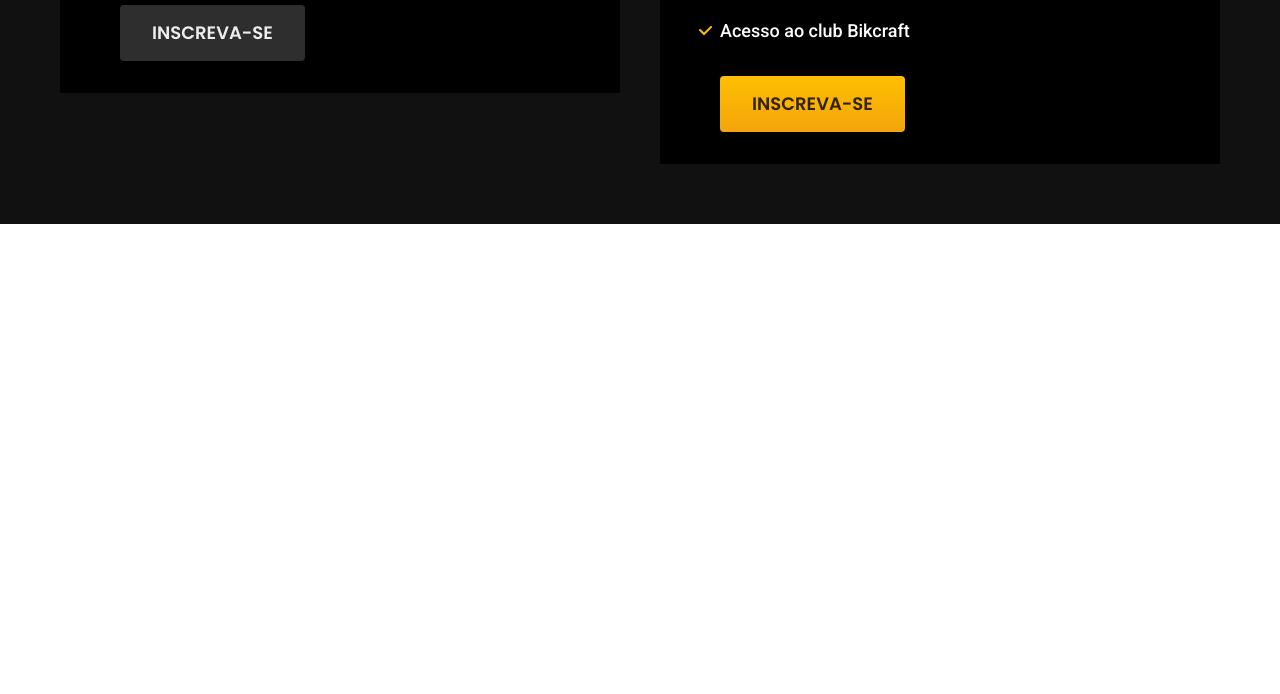
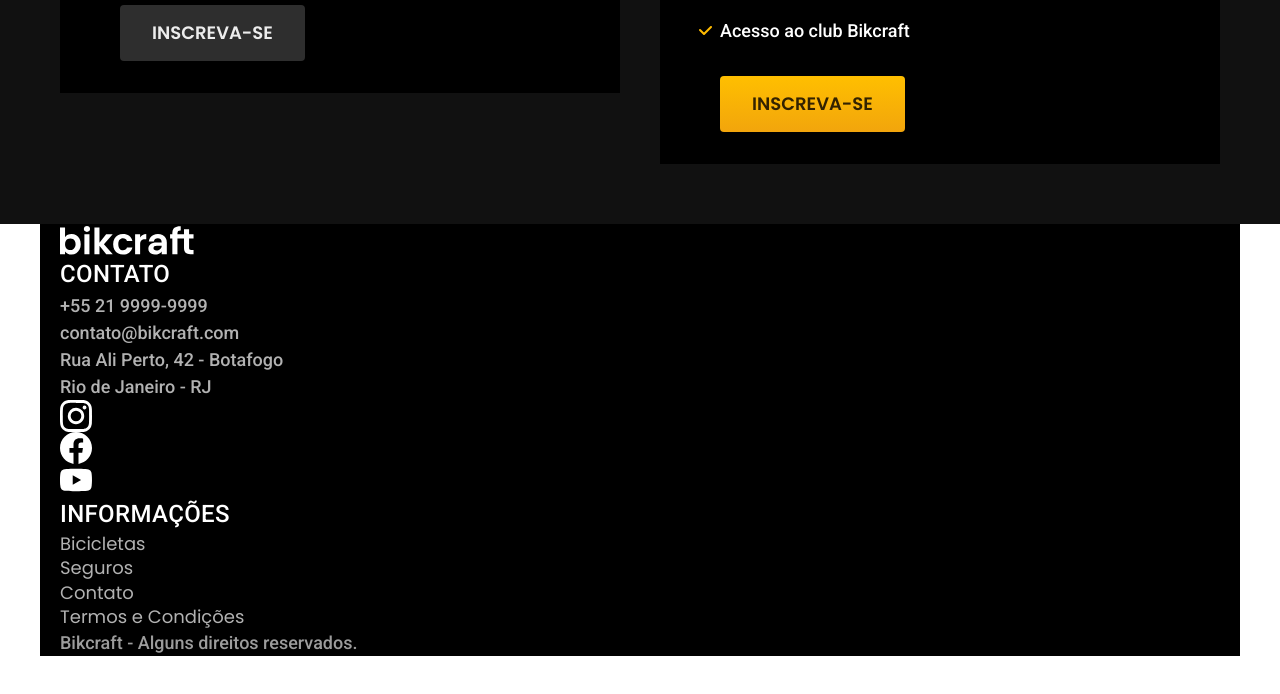
Before and after one commit to rafaelsassuncao/Site-Bikcraft-Oficial, a plain HTML site: page index.html in a window 1280 px wide. Shown: the part 4342-5036 px from the top of the page. Drawn offline with Linux system fonts and the light colour scheme.

Commit message:
criacao da pagina footer

```diff
--- /dev/null
+++ b/css/global/footer.css
@@ -0,0 +1,3 @@
+.footer {
+  background: var(--cor-12)
+}
--- a/css/style.css
+++ b/css/style.css
@@ -3,6 +3,7 @@
 @import "./utlidades/cores.css";
 
 @import "global/header.css";
+@import "global/footer.css";
 
 
 /* Utlidades */
--- a/index.html
+++ b/index.html
@@ -151,6 +151,44 @@
       </div>
     </div>
   </article>
+
+  <footer class="footer-bg">
+    <div class="footer  container">
+      <img src="img/bikcraft.svg" alt="Bikcraft">
+      <div class="footer-contato">
+        <h3 class="font-2-l-b cor-0">Contato</h3>
+        <ul class="font-2-m cor-5">
+          <li><a href="tel:+5521999999999">+55 21 9999-9999</a></li>
+          <li><a href="maito:contato@bikcraft.com">contato@bikcraft.com</a></li>
+          <li>Rua Ali Perto, 42 - Botafogo</li>
+          <li>Rio de Janeiro - RJ</li>
+        </ul>
+        <div class="footer-redes">
+          <a href="./">
+            <img src="img/redes/instagram.svg" alt="instagram">
+          </a>
+          <a href="./">
+            <img src="img/redes/facebook.svg" alt="Facebook">
+          </a>
+          <a href="./">
+            <img src="img/redes/youtube.svg" alt="YouTube">
+          </a>
+        </div>
+        <div class="footer-informacoes">
+          <h3 class="font-2-l-b cor-0">Informações</h3>
+          <nav>
+            <ul class="font-1-m  cor-5">
+              <li><a href="./bicicletas.html">Bicicletas</a></li>
+              <li><a href="./seguros.html">Seguros</a></li>
+              <li><a href="./contato.html">Contato</a></li>
+              <li><a href="./termos.html">Termos e Condições</a></li>
+            </ul>
+          </nav>
+        </div>
+        <p class="footer-copy font-2-m cor-6">Bikcraft - Alguns direitos reservados.</p>
+      </div>
+    </div>
+  </footer>
 </body>
 
 </html>
```
